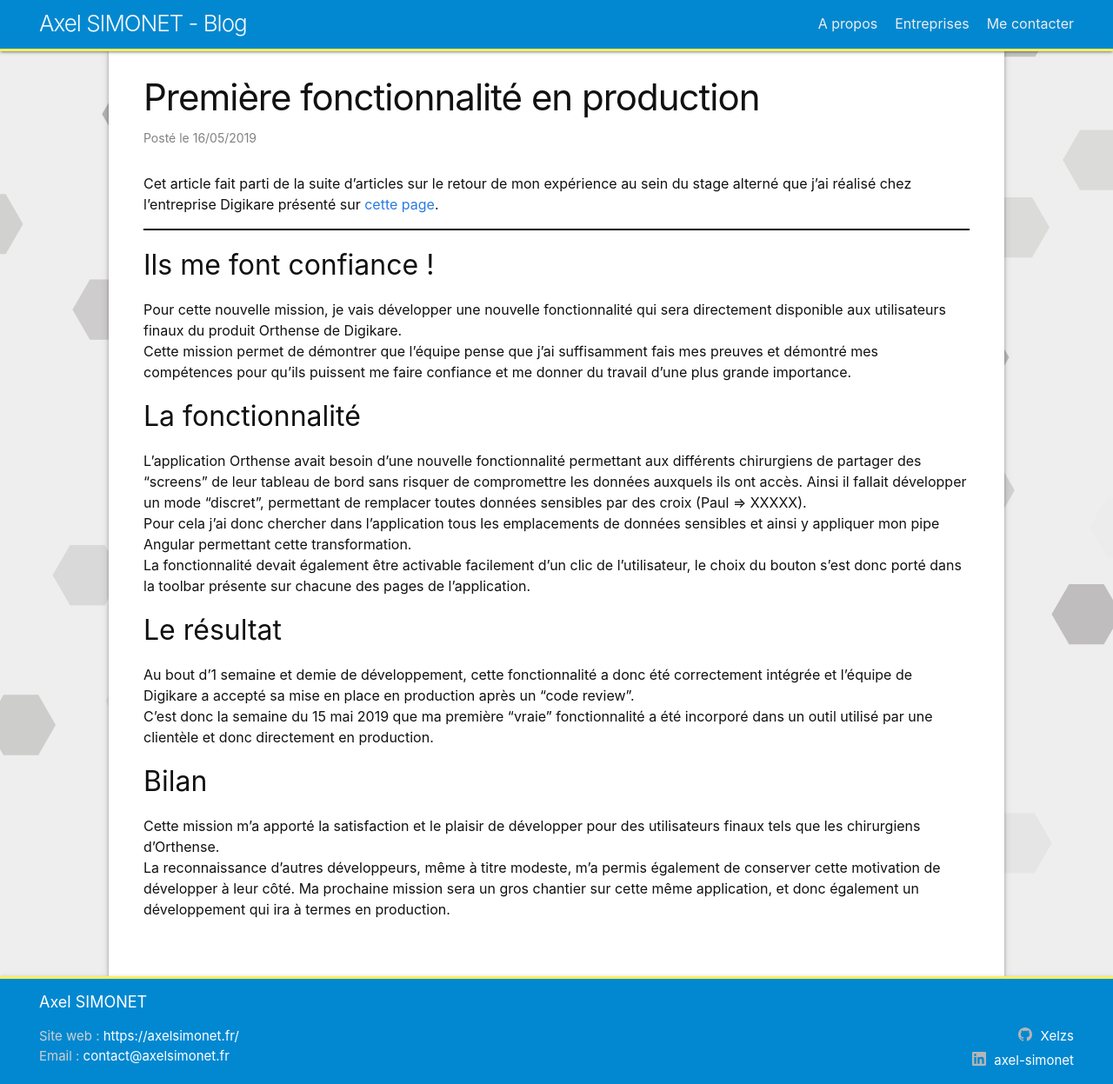
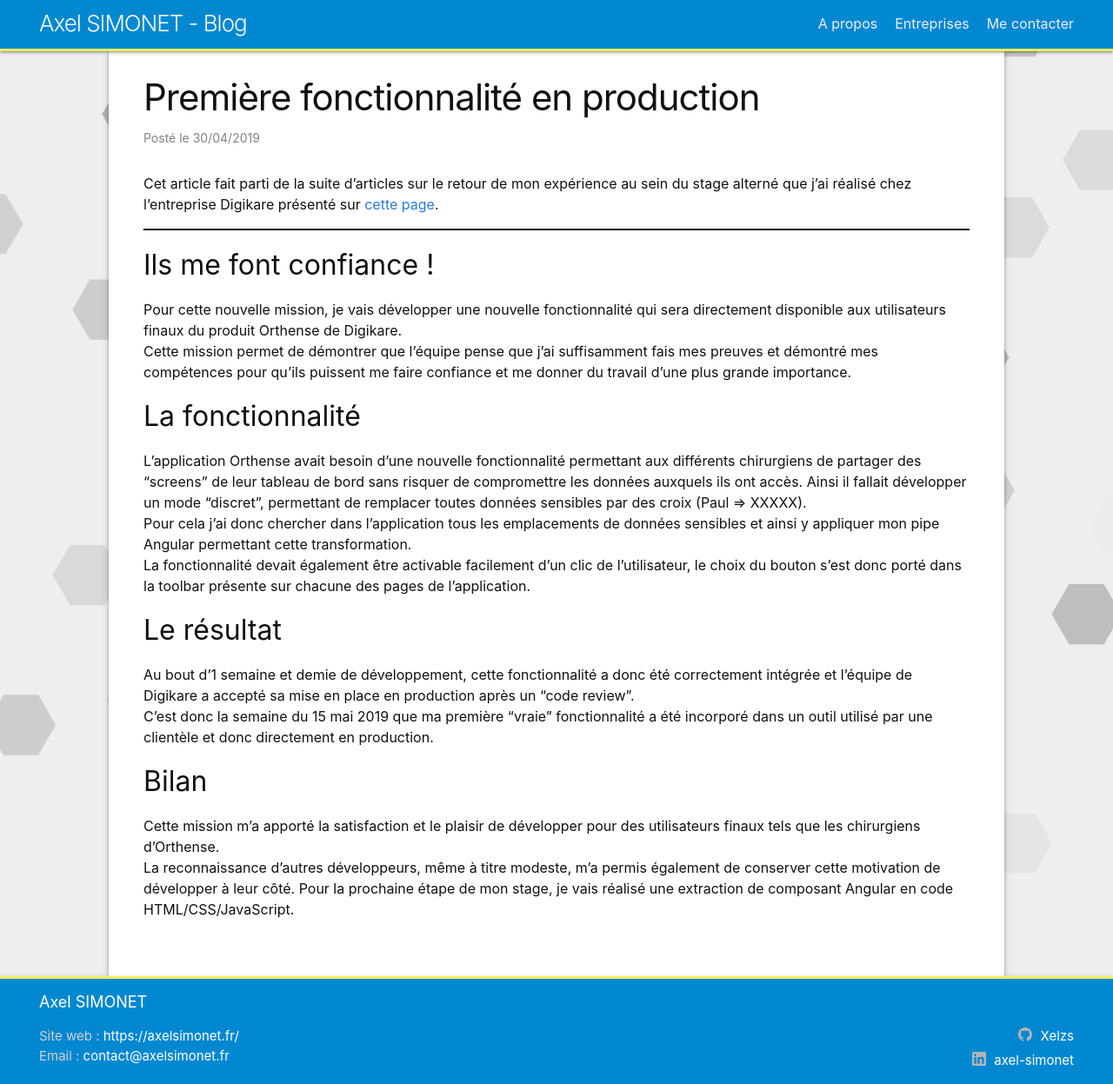
Before and after one commit to Xelzs/xelzs.github.io, a Jekyll site: the page built from _posts/2019-04-30-first-app-prod-digikare.md, in a window 1280 px wide and 1247 px high. Shown: the whole window at 87% size. Built offline with Jekyll 4.4.1, drawn with Linux system fonts in a browser that asks for light colours.

Commit message:
rework + posts

```diff
--- a/_includes/footer.html
+++ b/_includes/footer.html
@@ -9,7 +9,7 @@
       <div class="footer-col footer-col-1">
         <ul class="contact-list">
           <li class="p-name">
-            Site web : <a href="https://axelsimonet.fr/" target="_blank">https://axelsimonet.fr/</a>
+            Site web : <a href="https://axelsimonet.fr/" target="_blank" rel="noopener">https://axelsimonet.fr/</a>
             </li>
             {%- if site.email -%}
             <li>Email : <a class="u-email" href="mailto:{{ site.email }}">{{ site.email }}</a></li>
--- a/_includes/header.html
+++ b/_includes/header.html
@@ -18,7 +18,7 @@
         <div class="trigger">
           {%- for item in page_paths -%}
             {%- if item.title -%}
-            <a class="page-link" href="{{ item.url | relative_url }}" {%- if item.target -%}target="_blank"{%- endif -%}>{{ item.title | escape }}</a>
+            <a class="page-link" href="{{ item.url | relative_url }}" {%- if item.target -%}target="_blank" rel="noopener"{%- endif -%}>{{ item.title | escape }}</a>
             {%- endif -%}
           {%- endfor -%}
         </div>
--- a/_includes/social.html
+++ b/_includes/social.html
@@ -2,9 +2,9 @@
   {%- if site.dribbble_username -%}<li><a href="https://dribbble.com/{{ site.dribbble_username| cgi_escape | escape }}"><svg class="svg-icon"><use xlink:href="{{ '/assets/minima-social-icons.svg#dribbble' | relative_url }}"></use></svg> <span class="username">{{ site.dribbble_username| escape }}</span></a></li>{%- endif -%}
   {%- if site.facebook_username -%}<li><a href="https://www.facebook.com/{{ site.facebook_username| cgi_escape | escape }}"><svg class="svg-icon"><use xlink:href="{{ '/assets/minima-social-icons.svg#facebook' | relative_url }}"></use></svg> <span class="username">{{ site.facebook_username| escape }}</span></a></li>{%- endif -%}
   {%- if site.flickr_username -%}<li><a href="https://www.flickr.com/photos/{{ site.flickr_username| cgi_escape | escape }}"><svg class="svg-icon"><use xlink:href="{{ '/assets/minima-social-icons.svg#flickr' | relative_url }}"></use></svg> <span class="username">{{ site.flickr_username| escape }}</span></a></li>{%- endif -%}
-  {%- if site.github_username -%}<li><a href="https://github.com/{{ site.github_username| cgi_escape | escape }}" target="_blank"><svg class="svg-icon"><use xlink:href="{{ '/assets/minima-social-icons.svg#github' | relative_url }}"></use></svg> <span class="username">{{ site.github_username| escape }}</span></a></li>{%- endif -%}
+  {%- if site.github_username -%}<li><a href="https://github.com/{{ site.github_username| cgi_escape | escape }}" target="_blank" rel="noopener"><svg class="svg-icon"><use xlink:href="{{ '/assets/minima-social-icons.svg#github' | relative_url }}"></use></svg> <span class="username">{{ site.github_username| escape }}</span></a></li>{%- endif -%}
   {%- if site.instagram_username -%}<li><a href="https://instagram.com/{{ site.instagram_username| cgi_escape | escape }}"><svg class="svg-icon"><use xlink:href="{{ '/assets/minima-social-icons.svg#instagram' | relative_url }}"></use></svg> <span class="username">{{ site.instagram_username| escape }}</span></a></li>{%- endif -%}
-  {%- if site.linkedin_username -%}<li><a href="https://www.linkedin.com/in/{{ site.linkedin_username| cgi_escape | escape }}" target="_blank"><svg class="svg-icon"><use xlink:href="{{ '/assets/minima-social-icons.svg#linkedin' | relative_url }}"></use></svg> <span class="username">{{ site.linkedin_username| escape }}</span></a></li>{%- endif -%}
+  {%- if site.linkedin_username -%}<li><a href="https://www.linkedin.com/in/{{ site.linkedin_username| cgi_escape | escape }}" target="_blank" rel="noopener"><svg class="svg-icon"><use xlink:href="{{ '/assets/minima-social-icons.svg#linkedin' | relative_url }}"></use></svg> <span class="username">{{ site.linkedin_username| escape }}</span></a></li>{%- endif -%}
   {%- if site.pinterest_username -%}<li><a href="https://www.pinterest.com/{{ site.pinterest_username| cgi_escape | escape }}"><svg class="svg-icon"><use xlink:href="{{ '/assets/minima-social-icons.svg#pinterest' | relative_url }}"></use></svg> <span class="username">{{ site.pinterest_username| escape }}</span></a></li>{%- endif -%}
   {%- for mst in site.mastodon -%}{%- if mst.username and mst.instance -%}<li><a href="https://{{ mst.instance| cgi_escape | escape}}/@{{mst.username}}"><svg class="svg-icon"><use xlink:href="{{ '/assets/minima-social-icons.svg#mastodon' | relative_url }}"></use></svg> <span class="username">{{ mst.username|escape }}</span></a></li>{%- endif -%}{%- endfor -%}
   {%- if site.twitter_username -%}<li><a href="https://www.twitter.com/{{ site.twitter_username| cgi_escape | escape }}"><svg class="svg-icon"><use xlink:href="{{ '/assets/minima-social-icons.svg#twitter' | relative_url }}"></use></svg> <span class="username">{{ site.twitter_username| escape }}</span></a></li>{%- endif -%}
--- a/_posts/2019-05-16-first-app-prod-digikare.md
+++ b/_posts/2019-04-30-first-app-prod-digikare.md
@@ -1,7 +1,7 @@
 ---
 layout: post
 title:  "Première fonctionnalité en production"
-date:   2019-05-16 19:00:00 +0200
+date:   2019-04-30 12:00:00 +0200
 categories: stage digikare
 ---
 
@@ -29,4 +29,4 @@ C'est donc la semaine du 15 mai 2019 que ma première "vraie" fonctionnalité a
 
 Cette mission m'a apporté la satisfaction et le plaisir de développer pour des utilisateurs finaux tels que les chirurgiens d'Orthense.
 La reconnaissance d'autres développeurs, même à titre modeste, m'a permis également de conserver cette motivation de développer à leur côté.
-Ma prochaine mission sera un gros chantier sur cette même application, et donc également un développement qui ira à termes en production.
+Pour la prochaine étape de mon stage, je vais réalisé une extraction de composant Angular en code HTML/CSS/JavaScript.
```
Also changed, not shown: other parts of _includes/footer.html (+1 -3 lines), _posts/2019-04-21-rework-ui-app-digikare.md (renamed from _posts/2019-04-30-rework-ui-app-digikare.md, +1 -1 lines), _posts/2019-05-20-extract-component-digikare.md (added, +32 -0 lines).
